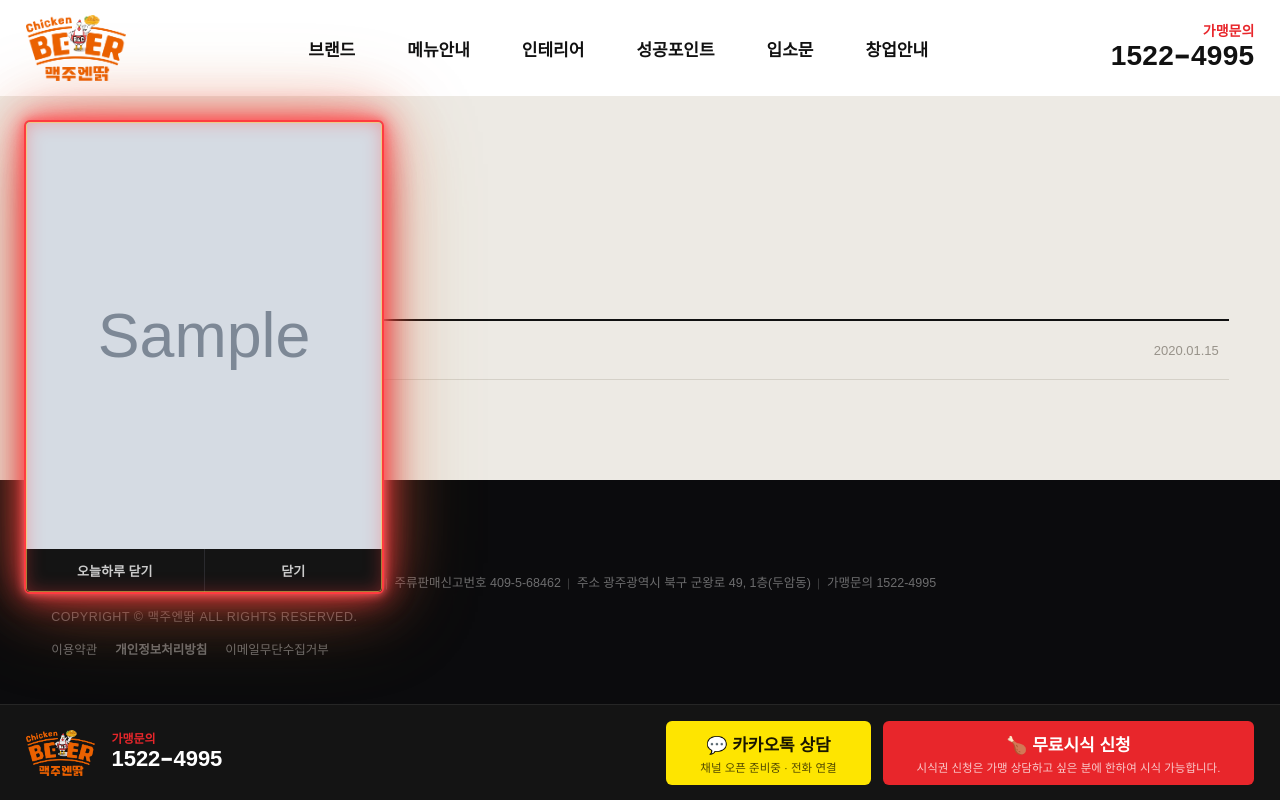
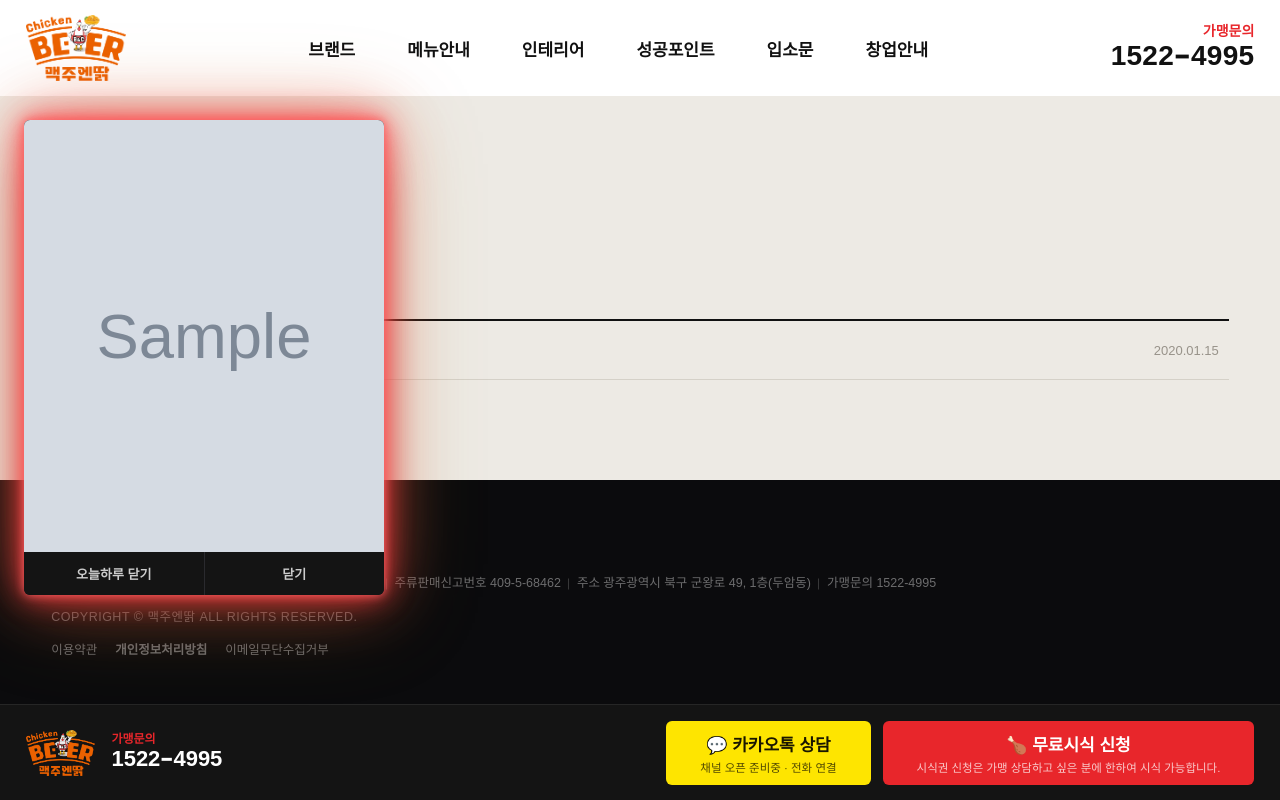
Before and after one commit to Jeongdonghwan/beerpub_prj, a Flask app: page /board/notice in a window 1280 px wide. Run offline with Flask 3, Linux system fonts and the light colour scheme; tables that the repository leaves empty hold one stand-in row (values such as "Sample post"); grey boxes marked "Sample" are stand-in pictures; some web fonts are replaced.

Commit message:
레이어 팝업 테두리 제거 — 이미지 자체가 네온 디자인이라 바깥 글로우만 유지
Co-Authored-By: Claude Fable 5.1 <noreply@anthropic.com>

```diff
--- a/app/static/css/base.css
+++ b/app/static/css/base.css
@@ -183,10 +183,8 @@ body.modal-open{overflow:hidden}
 .lp-btns .lp-today{border-right:1px solid #2a2a2e}
 @media(max-width:1024px){.layer-popup{left:50%;transform:translateX(-50%)}}
 /* 팝업 네온 효과 — 이미지가 아니라 틀에 걸려 있어 어드민에서 이미지를 바꿔도 유지됨 */
-.layer-popup{border:2px solid #FF3B40;border-radius:6px;overflow:hidden;
+.layer-popup{border:0;border-radius:6px;overflow:hidden;   /* 테두리 없음 — 이미지 자체가 네온 디자인, 바깥 글로우만 */
   animation:lpIn .6s var(--ease) both,lpGlow 2.4s ease-in-out 1s infinite,lpFlicker 6s steps(1,end) 2s infinite}
-.layer-popup::after{content:'';position:absolute;inset:0;pointer-events:none;border-radius:4px;
-  box-shadow:inset 0 0 0 1px rgba(255,211,77,.55),inset 0 0 18px rgba(255,59,64,.35)}   /* 안쪽 옐로 라인 + 레드 번짐 */
 @keyframes lpIn{from{opacity:0;transform:scale(.88) translateY(14px)}to{opacity:1;transform:none}}
 @media(max-width:1024px){@keyframes lpIn{from{opacity:0;transform:translateX(-50%) scale(.88)}to{opacity:1;transform:translateX(-50%)}}}
 @keyframes lpGlow{
```
